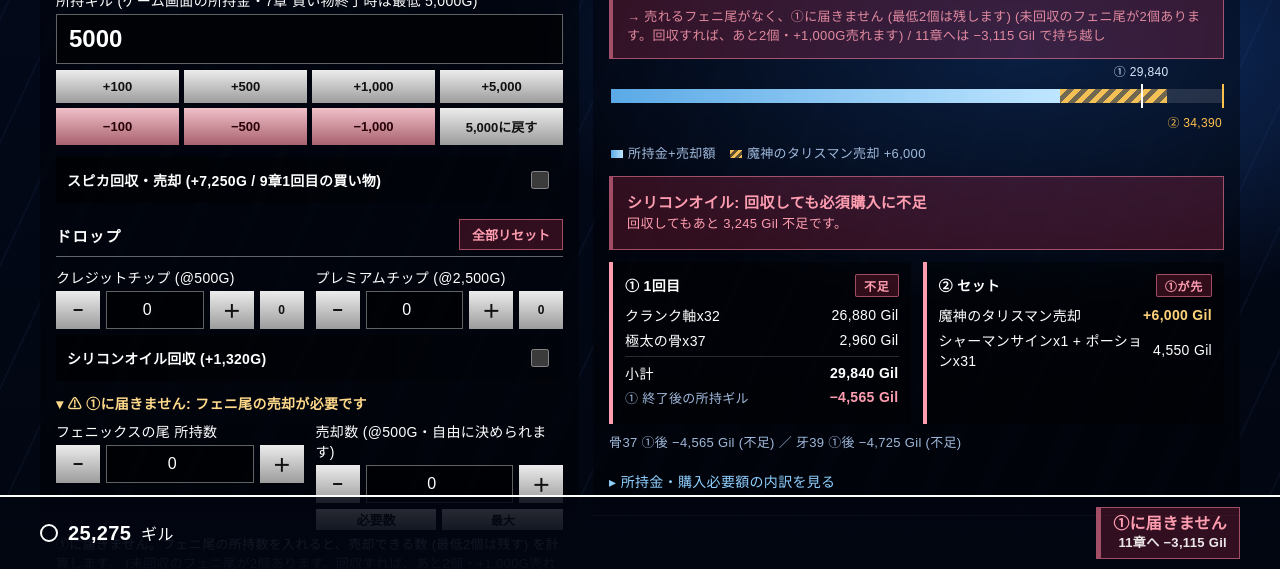
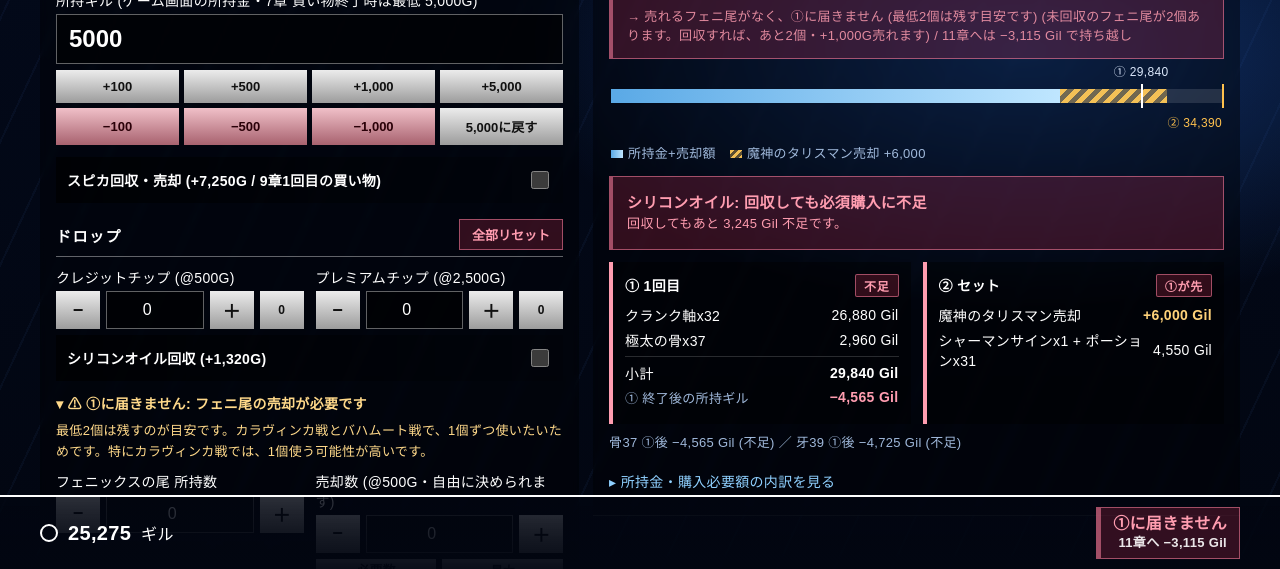
Before and after one commit to ossy3126/ff13-shop-branch, a plain HTML site: page index.html in a window 1280 px wide. Shown: the part 229-798 px from the top of the page. Drawn offline with Linux system fonts and the light colour scheme.

Commit message:
フェニ尾の最低2個の理由 (カラヴィンカ戦・バハムート戦) を明記
Co-Authored-By: Claude Sonnet 5.5 <noreply@anthropic.com>
Claude-Session: https://claude.ai/code/session_01JqswQ14nWjagR8q5bN4wif

```diff
--- a/index.html
+++ b/index.html
@@ -263,6 +263,7 @@
       <label class="opt" style="margin:6px 0 4px;"><span>シリコンオイル回収 (+1,320G)</span><input type="checkbox" data-chk="oil"></label>
       <details class="fold" id="phFold"><summary id="phSum"></summary>
         <div class="note" id="phNote" style="margin:2px 0 8px;">フェニックスの尾の売却は、足りないときだけ使う手段です。通常は売却数を0のままにしてください。</div>
+        <div class="note" style="margin:0 0 8px;line-height:1.6;color:var(--warn);">最低2個は残すのが目安です。カラヴィンカ戦とバハムート戦で、1個ずつ使いたいためです。特にカラヴィンカ戦では、1個使う可能性が高いです。</div>
         <div class="grid" style="margin-bottom:4px;">
           <div><span class="lbl">フェニックスの尾 所持数</span>
             <div class="stepper"><button class="sbtn" data-add="phoenix:-1">−</button><input type="number" inputmode="numeric" data-bind="phoenix" min="0"><button class="sbtn" data-add="phoenix:1">＋</button></div></div>
@@ -446,7 +447,7 @@
 <script>
 (function () {
   var KEY = 'ff13rta_v2';
-  var KEEP = 2; // 売却せず残すフェニックスの尾の最低数
+  var KEEP = 2; // 売却せず残すフェニックスの尾の目安 (カラヴィンカ戦・バハムート戦で1個ずつ使う)
   var C = { fixed: 20275, spica: 7250, oil: 1320, crank: 26880, shaman: 3000, potion: 1550, set: 4550, tal: 6000 };
   // 買い物前: プレミアム 7章7体+9章6体=13、クレジット 9章6体 / ブリッジ: プレミアム最大7、クレジット最大8、輝コバルト最大1 (個別の上限のみ)
   var MAXD = { prem: 13, cred: 6, rp: 7, rc: 8, rcb: 1 };
@@ -544,7 +545,7 @@
       var csA = Math.max(0, phOwned() - KEEP), rmA = csA - r.sellEff, ndA = Math.ceil((r.must - r.income) / 500);
       next = ndA <= rmA ? '→ フェニックスの尾をあと ' + ndA + ' 個売れば①に届きます'
         : rmA > 0 ? '→ フェニ尾を残り ' + rmA + ' 個全て売っても①に届きません' + ph7tip()
-        : '→ 売れるフェニ尾がなく、①に届きません (最低' + KEEP + '個は残します)' + ph7tip();
+        : '→ 売れるフェニ尾がなく、①に届きません (最低' + KEEP + '個は残す目安です)' + ph7tip();
       next += ' / 11章へは ' + sfmt(r.leftover) + ' で持ち越し';
     } else if (st === 'B') {
       cls = 'ok'; sub = '1回目の買い物で全て購入できます'; badge = '1回で完了'; bcls = 'b-ok';
@@ -617,7 +618,7 @@
     } else {
       hint9 = '売却可能 ' + canSell + ' 個。' + setTxt + '。';
     }
-    if (owned > 0 && r.sellEff > 0 && owned - r.sellEff < KEEP) hint9 += ' ⚠ 売却後の残りは ' + (owned - r.sellEff) + ' 個で、目安の最低' + KEEP + '個を下回ります。';
+    if (owned > 0 && r.sellEff > 0 && owned - r.sellEff < KEEP) hint9 += ' ⚠ 売却後の残りは ' + (owned - r.sellEff) + ' 個で、目安の最低' + KEEP + '個 (カラヴィンカ戦・バハムート戦で1個ずつ) を下回ります。';
     $('phHint').textContent = hint9;
     var phSum;
     if (r.stage0 === 'A') phSum = '⚠ ①に届きません: フェニ尾の売却が必要です';
```
Also changed, not shown: 1 other file.
